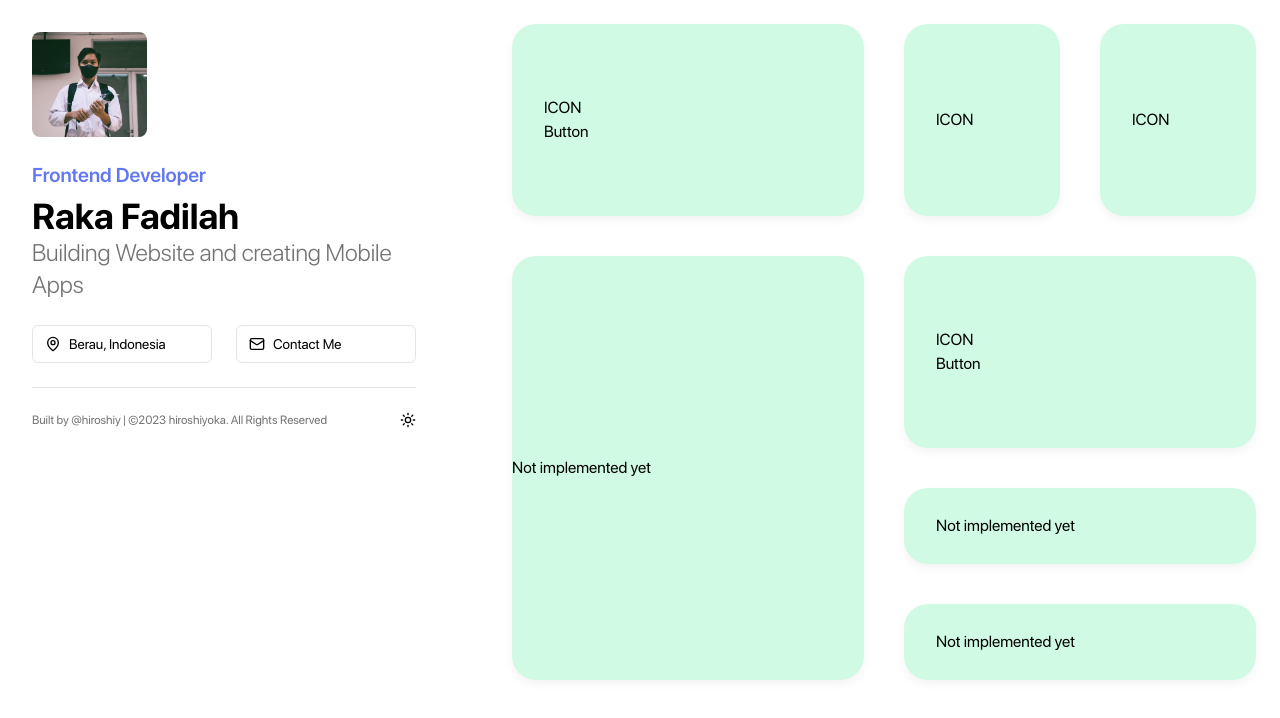
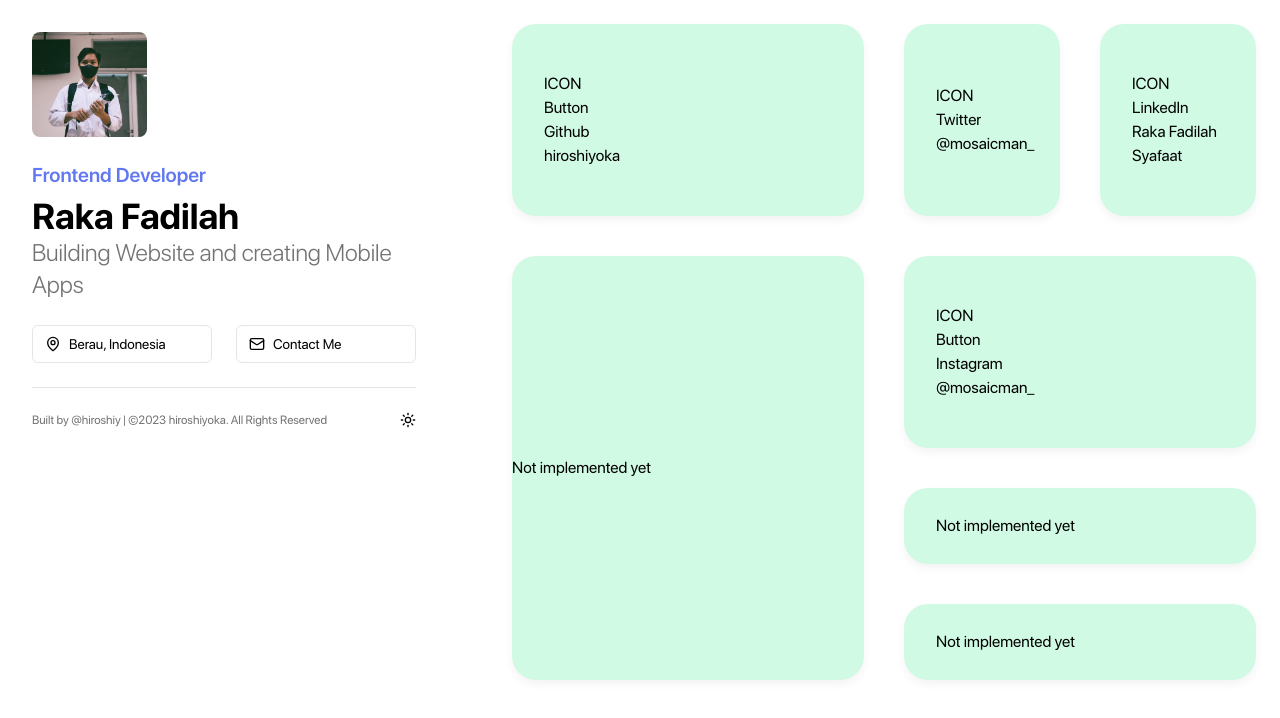
Before and after one commit to hiroshiyoka/hiroshiy.bento, a Next.js app: page / in a window 1280 px wide. Shown: the top 718 px of the page. Built offline with nearby package versions, Linux system fonts and the light colour scheme.

Commit message:
feat: add content

```diff
--- a/components/grid-items/social.box.tsx
+++ b/components/grid-items/social.box.tsx
@@ -8,6 +8,11 @@ const SocialBox = ({ item }: { item:GridItemInterface }) => {
             <div>ICON</div>
             { item.layout === "2x2" && <div>Button</div> }
         </div>
+        <div>
+            <div>{item.title}</div>
+            <div>{item.username}</div>
+            <div>{item.description}</div>
+        </div>
     </div>
   )
 }
```
